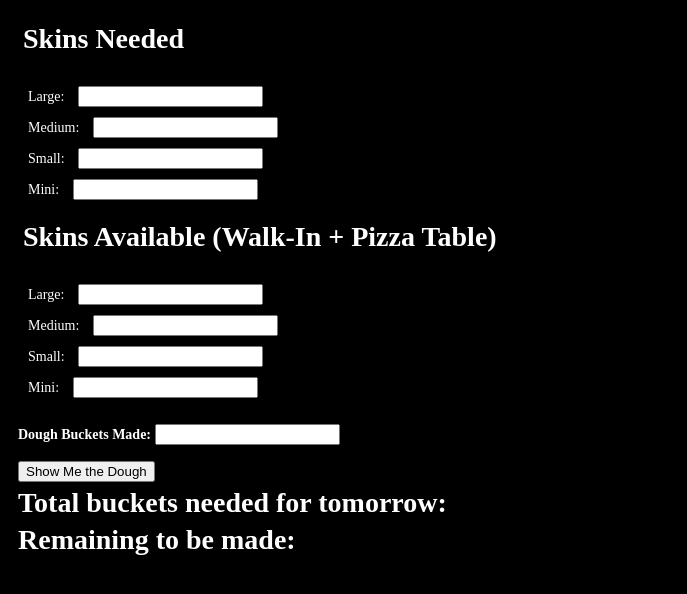
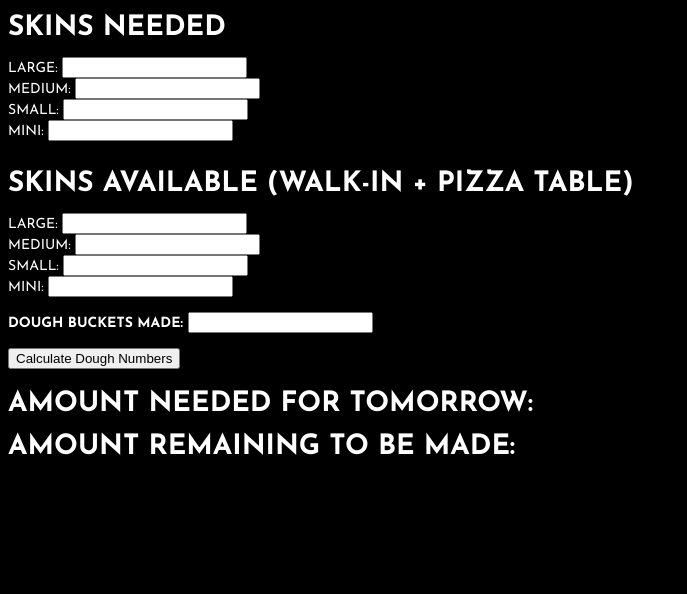
Before and after one commit to joseph-doll/dough-calculator, a plain HTML site: page index.html in a window 1280 px wide. Shown: the whole page, without its empty margins (0-687 px from the left). Drawn offline with Linux system fonts and the light colour scheme.

Commit message:
second revision

```diff
--- a/index.html
+++ b/index.html
@@ -1,6 +1,9 @@
 <!DOCTYPE html>
 <html lang="en">
 <head>
+    <!-- font Josefin Sans reg/light/bold -->
+    <link rel="preconnect" href="https://fonts.gstatic.com">
+    <link href="https://fonts.googleapis.com/css2?family=Josefin+Sans:wght@300;400;700&display=swap" rel="stylesheet">
     <meta charset="UTF-8">
     <meta http-equiv="X-UA-Compatible" content="IE=edge">
     <meta name="viewport" content="width=device-width, initial-scale=1.0">
@@ -61,15 +64,16 @@
   <br>
   <br>
   <!-- user input for dough buckets and submission -->
-  <label><b>Dough Buckets Made: </b></label>
+  <label class="size"><b>Dough Buckets Made: </b></label>
   <input type="number" name="message" id="DBM" class="userBox">
   <br>
   <br>
 
-  <input type="submit" onclick="doughCalc();" value="Show Me the Dough"><br/>
-  <label id="bucketsTotal" class="newLabel">Total buckets needed for tomorrow:</label>
+  <input type="submit" onclick="doughCalc();" value="Calculate Dough Numbers" class="myButton"><br/>
+  <label id="bucketsTotal" class="newLabel">amount needed for tomorrow: </label>
   <span id='Skin Display' class="results"></span>
-  <label id="toMake" class="newLabel">Remaining to be made: </label>
+  <br>
+  <label id="toMake" class="newLabel">Amount remaining to be made: </label>
   <span id='Needed' class="results"></span>
 
 
--- a/resources/css/style.css
+++ b/resources/css/style.css
@@ -3,18 +3,17 @@ html {
 }
 
 body {
-    text-align: left;
     align-items: left;
     background-color: black;
     color: white;
-    padding: 10px;
     text-overflow: wrap;
+    text-transform: uppercase;
+    font-family: "Josefin Sans", sans-serif;
 }
 .newLabel{
     font-size: 2rem;
     font-weight: bold;
     display: block;
-    margin-top: 5px;
 }
 
 .results {
@@ -28,15 +27,21 @@ body {
     font-size: 2rem;
     font-weight: bold;
     display: block;
-    margin: 5px;
+    margin: 1rem 0 0 0;
 }
 
 .size {
-    margin: 10px;
+    margin: 0 0 1rem 0;
 
 }
 
 .userBox {
-    margin-top: 10px;
     display: inline-block;
+
 }
+
+.myButton {
+    text-align: center;
+    margin: 0 0 1.5rem 0;
+
+}
```
